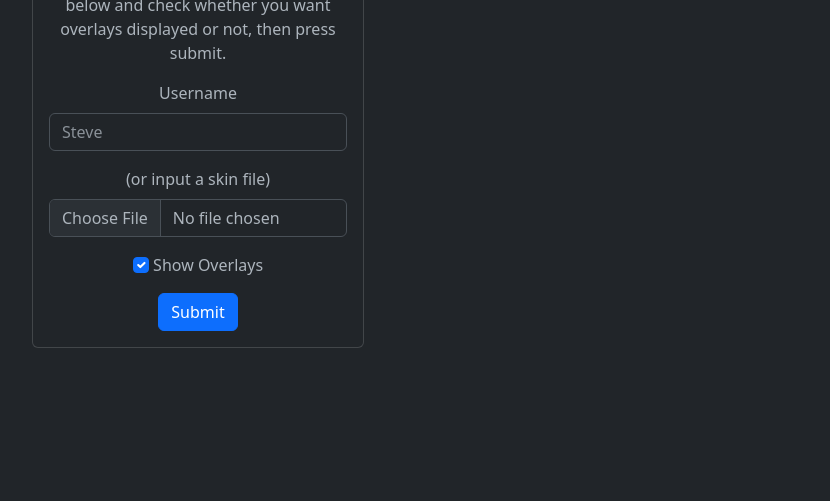
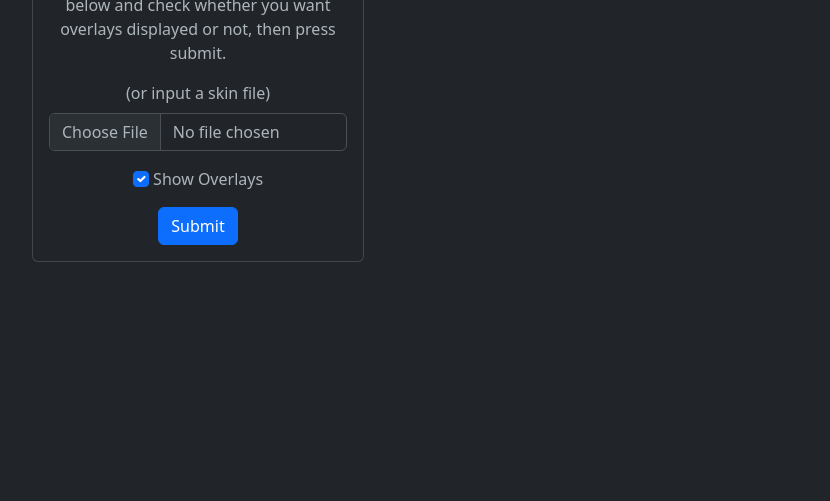
Before and after one commit to rpfozzy/Totem, a plain HTML site: page index.html in a window 1280 px wide. Shown: the part 384-885 px from the top of the page, without its empty margins (62-892 px from the left). After the commit the page ends 802 px from the top, so only its background shows below. Drawn offline with nearby package versions, Linux system fonts and the light colour scheme; a script that the page names is missing.

Commit message:
Update index.html

```diff
--- a/index.html
+++ b/index.html
@@ -9,6 +9,9 @@
 <style>
     #canvasImg {
         background: repeating-conic-gradient(#404040 0% 25%, transparent 0% 50%) 50% / 12.5% 12.5%
+    }
+    #username {
+        display: none;
     }
 </style>
 </head>
@@ -28,10 +31,7 @@
                 <div class="card-body">
                     <h5 class="card-title">Your Totem</h5>
                     <p class="card-text">Enter your Java username or skin file below and check whether you want overlays displayed or not, then press submit.</p>
-                    <div class="mb-3">
-                        <label for="username" class="form-label">Username</label>
-                        <input type="text" class="form-control" id="username" placeholder="Steve">
-                    </div>
+                    <input type="hidden" id="username" value="Steve">
                     <div class="mb-3">
                         <label class="form-label" for="imageLoader">(or input a skin file)</label>
                         <input type="file" class="form-control" id="imageLoader" />
```
